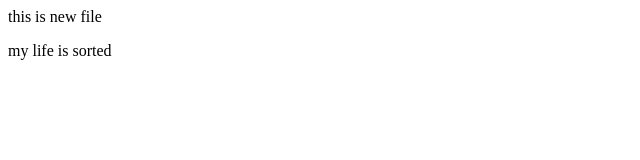
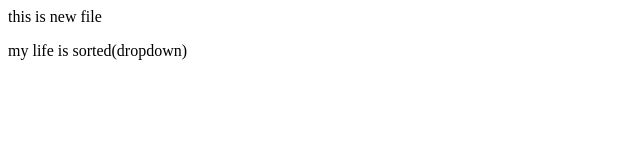
Before and after one commit to samrugithub/localrepo, a plain HTML site: page index.html in a window 1280 px wide. Shown: the full height of the page, 0-640 px from the left. Drawn offline with Linux system fonts and the light colour scheme.

```diff
--- a/index.html
+++ b/index.html
@@ -3,5 +3,5 @@
 
 </p>
 <p>
-    my life is sorted
+    my life is sorted(dropdown)
 </p>
```
